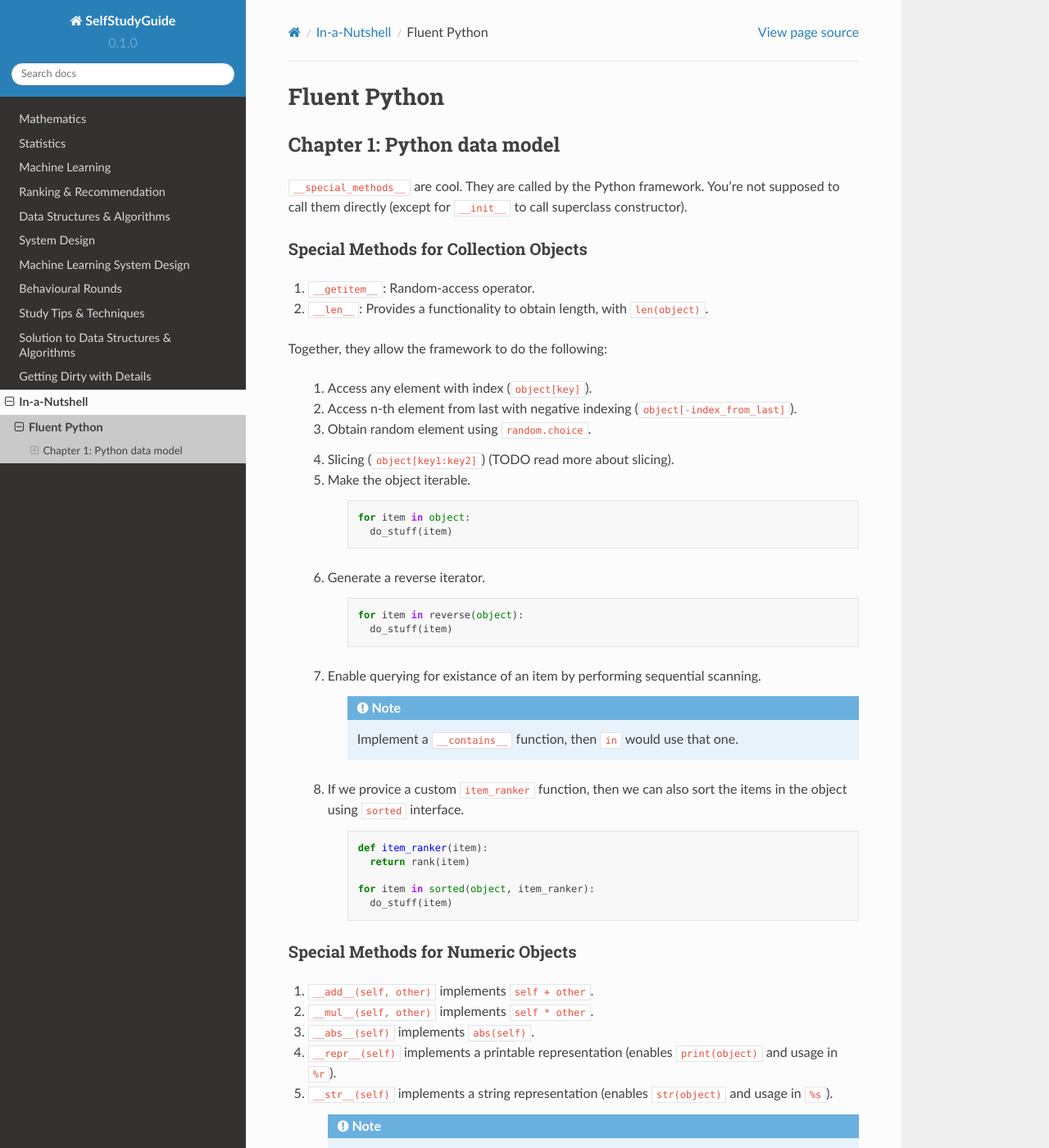
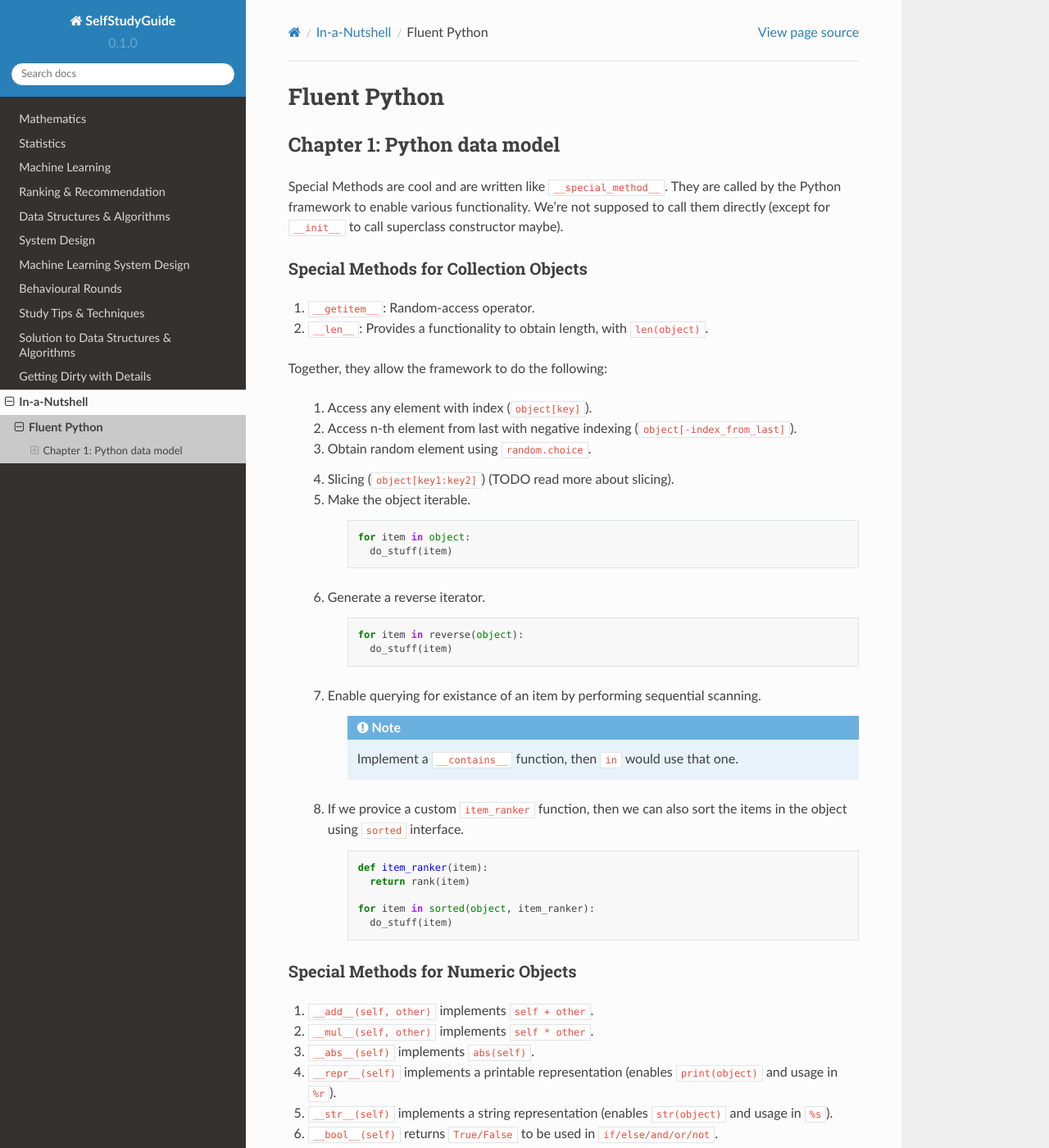
Before and after one commit to uselesstechjunks/leetcode, a Sphinx documentation site: the page built from docs/source/fluent-python.rst, in a window 1280 px wide and 1400 px high. Shown: the whole window at 82% size. Built offline with Sphinx 7.4.7 and the Read the Docs theme 2.0.0, drawn with Linux system fonts in a browser that asks for light colours.

Commit message:
Update fluent-python.rst

```diff
--- a/docs/source/fluent-python.rst
+++ b/docs/source/fluent-python.rst
@@ -4,7 +4,7 @@ Fluent Python
 Chapter 1: Python data model
 **************************************************
 
-``__special_methods__`` are cool. They are called by the Python framework. You're not supposed to call them directly (except for ``__init__`` to call superclass constructor).
+Special Methods are cool and are written like ``__special_method__``. They are called by the Python framework to enable various functionality. We're not supposed to call them directly (except for ``__init__`` to call superclass constructor maybe).
 
 Special Methods for Collection Objects
 ============================================
@@ -63,6 +63,7 @@ Special Methods for Numeric Objects
 #. ``__abs__(self)`` implements ``abs(self)``.
 #. ``__repr__(self)`` implements a printable representation (enables ``print(object)`` and usage in ``%r``).
 #. ``__str__(self)`` implements a string representation (enables ``str(object)`` and usage in ``%s``).
+#. ``__bool__(self)`` returns ``True/False`` to be used in ``if/else/and/or/not``.
 
     .. note::
 
```
